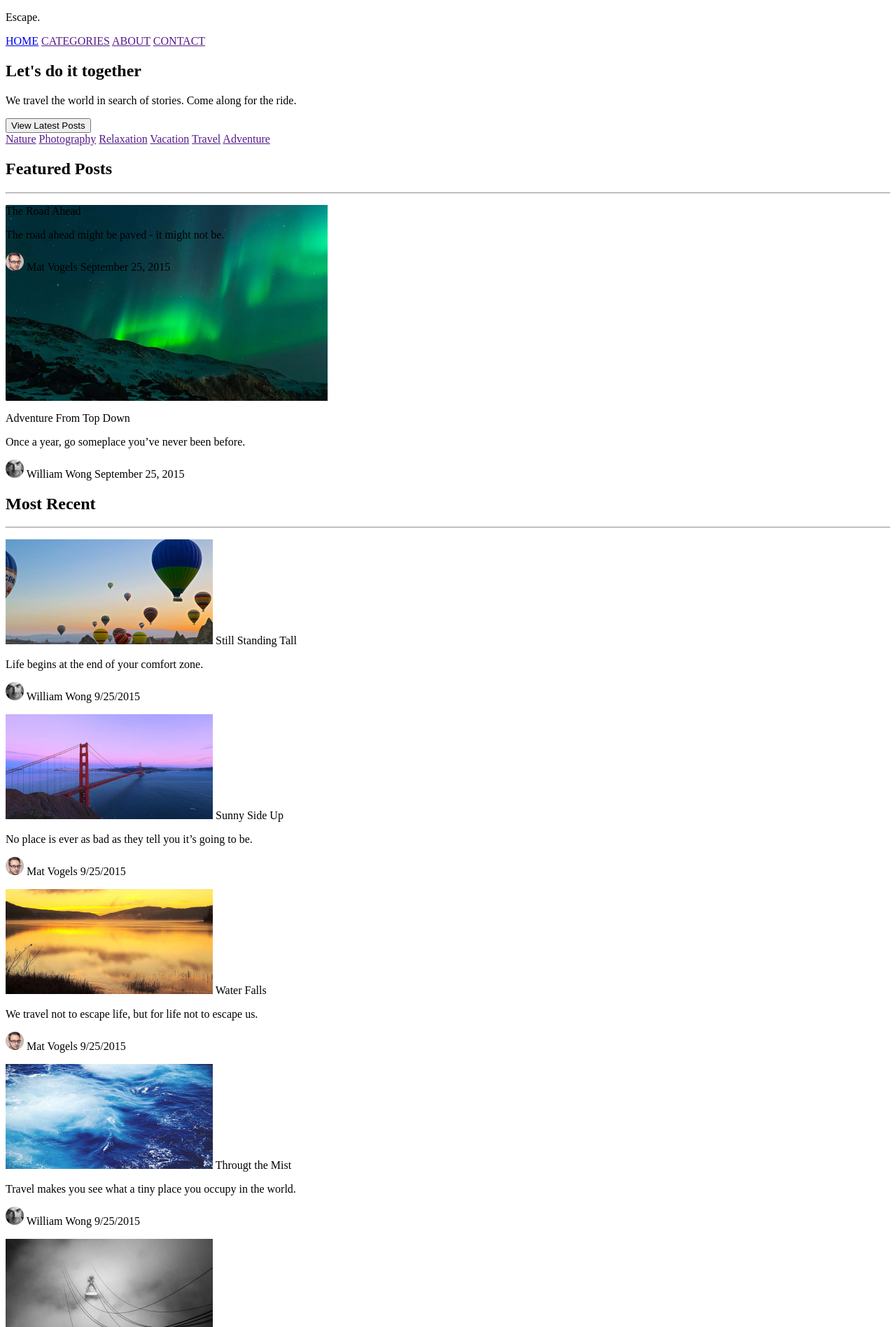
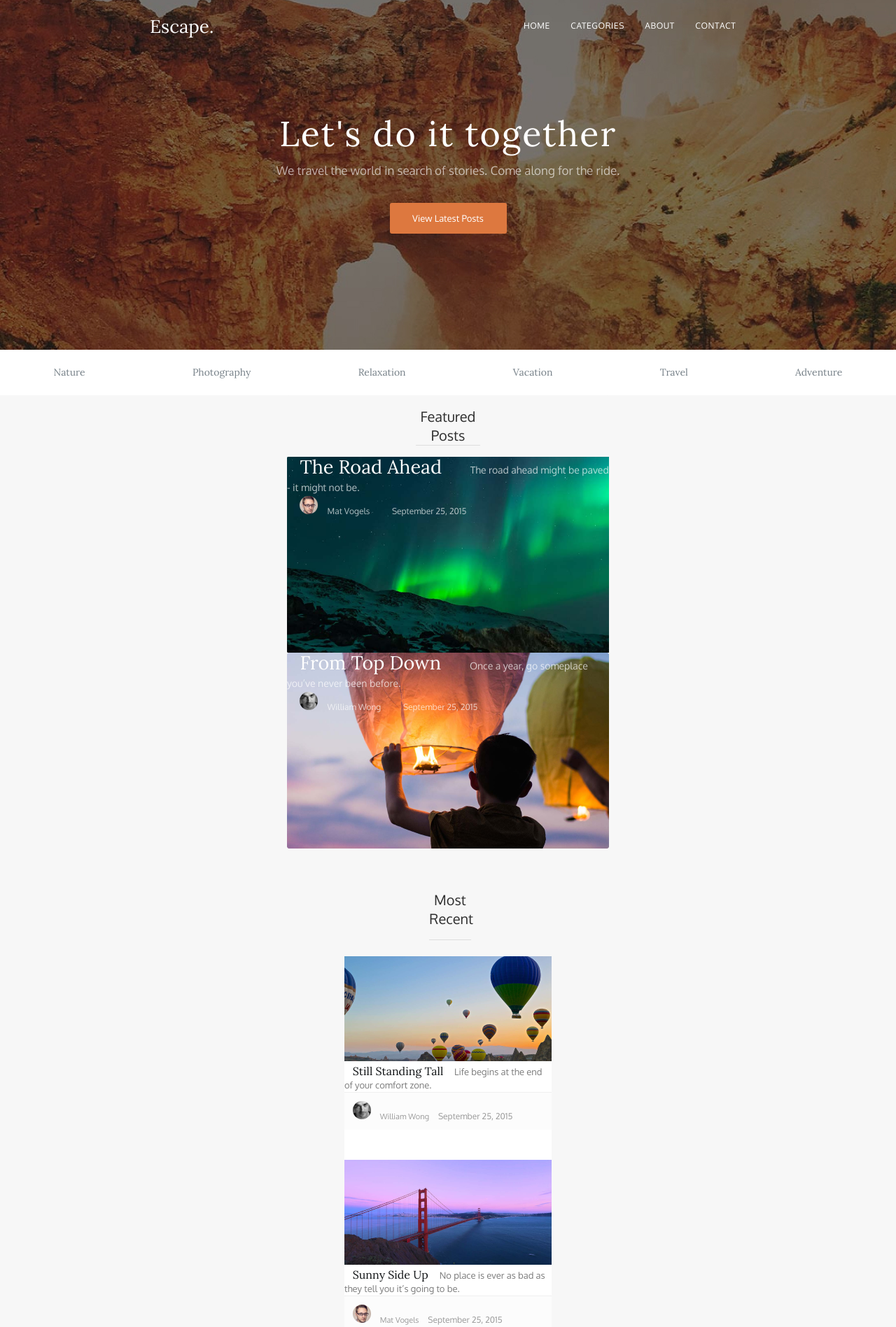
Before and after one commit to lrapidashl/Web-2023, a plain HTML site: page index.html in a window 1280 px wide. Shown: the top 1897 px of the page at 70% size. Drawn offline with Linux system fonts and the light colour scheme.

Commit message:
К сожалению стили(

```diff
--- /dev/null
+++ b/css/main.css
@@ -0,0 +1,80 @@
+.page {
+    margin: 0;
+    overflow-x: hidden;
+}
+
+.header {
+    display: flex;
+    justify-content: space-around;
+    align-items: center;
+    position: absolute;
+    height: 74px;
+    width: 100%;
+    color: #FFFFFF;
+}
+
+.header_color_black {
+    color: #000000;
+}
+
+.header__logo {
+    font: 26px "Lora", serif;
+}
+
+.header__navigation {
+    display: flex;
+    justify-content: space-around;
+    width: 26%;
+    font: 12px/1.86 "Oxygen", sans-serif;
+    letter-spacing: 0.6px;
+    text-transform: uppercase;
+}
+
+.header-navigation__link {
+    color: #FFFFFF;
+    text-decoration: none;
+}
+
+.header-navigation__link_color_black {
+    color: #000000;
+}
+
+.main {
+    display: flex;
+    align-items: center;
+    flex-flow: column;
+    background: #F7F7F7;
+}
+
+.footer {
+    width: 100%;
+    height: 89px;
+    background: url(../images/footer_image.png);
+    background-size: cover;
+}
+
+.footer__blackout {
+    display: flex;
+    justify-content: space-around;
+    align-items: center;
+    width: 100%;
+    height: 100%;
+    background: rgba(35, 47, 56, 0.6);
+}
+
+.footer__logo {
+    color: #FFFFFF;
+    font: 400 26px "Lora", serif;
+}
+
+.footer__navigation {
+    display: flex;
+    justify-content: space-around;
+    width: 26%;
+    font: 11px/2.36 "Oxygen", sans-serif;
+}
+
+.footer__navigation-link {
+    color: rgba(255, 255, 255, 0.6);
+    text-decoration: none;
+}
--- /dev/null
+++ b/css/main_page.css
@@ -0,0 +1,178 @@
+.top-block {
+    display: flex;
+    flex-flow: column;
+    align-items: center;
+    justify-content: center;
+    width: 100%;
+    height: 500px;
+    background: url(../images/top_block_image.jpg);
+    background-size: cover;
+    color: #FFFFFF;
+}
+
+.top-block__title {
+    font: 50px/1.02 "Lora", serif;
+    letter-spacing: 2px;
+    margin: 0;
+}
+
+.top-block__description {
+    color: rgba(255, 255, 255, 0.63);
+    font: 17px/1.18 "Oxygen", sans-serif;
+}
+
+.top-block__button {
+    cursor: pointer;
+    width: 167px;
+    height: 44px;
+    background: #DD783F;
+    border-radius: 3px;
+    border: 0;
+    color: #FFFFFF;
+    font: 13px/1.54 "Oxygen", sans-serif;
+}
+
+.tags {
+    display: flex;
+    justify-content: space-around;
+    align-items: center;
+    width: 100%;
+    height: 65px;
+    background: #FFFFFF;
+    font: 14px/1.43 "Lora", serif;
+}
+
+.tags__link {
+    color: #768088;
+    text-decoration: none;
+}
+
+.featured-posts {
+    display: flex;
+    flex-flow: column wrap;
+    align-items: center;
+    background: #F7F7F7;
+    border-radius: 3px;
+    margin: 0;
+}
+
+.featured-posts__title {
+    text-align: center;
+    width: 20%;
+    border-bottom: 1px solid #DEDEDE;
+    color: #2E2E2E;
+    font: 20px/1.35 "Oxygen", sans-serif;
+}
+
+.feautured-posts__post {
+    width: 460px;
+    height: 280px;
+    color: #FFFFFF;
+}
+
+.feautured-posts__post_the-road-ahead {
+    background-image: url(../images/posts/the_road_ahead.png);
+    background-size: cover;
+}
+
+.feautured-posts__post_from-top-down {
+    background-image: url(../images/posts/from_top_down.png);
+    background-size: cover;
+}
+
+.featured-posts__post-title {
+    font: 27px/1.11 "Lora", serif;
+    margin: 0 4%;
+}
+
+.featured-posts__post-description {
+    font: 14px/1.79 "Oxygen", sans-serif;
+    color: rgba(255, 255, 255, 0.7);
+    margin: 0 4%;
+}
+
+.featured-posts__information {
+    width: 100%;
+}
+
+.featured-posts__post-author-image {
+    width: 26px;
+    height: 26px;
+    color: rgba(255, 255, 255, 0.7);
+    margin: 0 0 0 4%;
+}
+
+.featured-posts__post-author {
+    font: 12px/2.92 "Oxygen", sans-serif;
+    color: rgba(255, 255, 255, 0.7);
+    margin: 0 2%;
+}
+
+.featured-posts__post-date {
+    font: 12px/2.92 "Oxygen", sans-serif;
+    color: rgba(255, 255, 255, 0.7);
+    margin: 0 4%;
+}
+
+.most-recent {
+    padding: 60px 17% 7px;
+    background: #F7F7F7;
+}
+
+.most-recent__title {
+    text-align: center;
+    width: 20%;
+    padding: 0 0 16px;
+    margin: 0 41% 23px;
+    border-bottom: 1px solid #DEDEDE;
+    color: #2E2E2E;
+    font: 20px/1.35 "Oxygen", sans-serif;
+}
+
+.most-recent__post {
+    width: 296px;
+    height: 291px;
+    background: #FFFFFF;
+}
+
+.most-recent__post-image {
+    width: 100%;
+    height: 150px;
+}
+
+.most-recent__post-title {
+    font: 16px/1.31 "Lora", serif;
+    color: #101315;
+    margin: 5% 0 0 4%;
+}
+
+.most-recent__post-description {
+    width: 100%;
+    font: 13px/1.46 "Oxygen", sans-serif;
+    color: #7A7A7A;
+    padding: 2% 0 11% 4%;
+}
+
+.most-recent__information {
+    width: 100%;
+    background: #FCFCFC;
+    border-top: 1px solid #EFEFEF;
+}
+
+.most-recent__post-author-image {
+    width: 26px;
+    height: 26px;
+    margin: 4% 0 0 4%;
+}
+
+.most-recent__post-author {
+    font: 11px/3.18 "Oxygen", sans-serif;
+    color: #999999;
+    margin: 4% 0 0 3%;
+}
+
+.most-recent__post-date {
+    font: 12px/3.18 "Oxygen", sans-serif;
+    color: #999999;
+    margin: 4% 4% 0 3%;
+}
--- a/index.html
+++ b/index.html
@@ -4,155 +4,132 @@
   <head>
     <meta charset="utf-8" />
     <title>Let's do it together</title>
-    <style>
-      #the_road_ahead{
-        width: 460px;
-        height: 280px;
-        background-image: url(./images/posts/the_road_ahead.png);
-        background-size: cover;
-      }
-    </style>
+    <link rel="stylesheet" href="./css/main.css" />
+    <link rel="stylesheet" href="./css/main_page.css" />
+    <link href="https://fonts.googleapis.com/css2?family=Lora&family=Oxygen&display=swap" rel="stylesheet">
   </head>
 
-  <body>
-    <header>
-      <p>Escape.</p>
-      <nav>
-        <a href="./index.html">HOME</a>
-        <a href="">CATEGORIES</a>
-        <a href="">ABOUT</a>
-        <a href="">CONTACT</a>
+  <body class="page">
+    <header class="header">
+      <span class="header__logo">Escape.</span>
+      <nav class="header__navigation">
+        <a href="./index.html" class="header-navigation__link">HOME</a>
+        <a href="#" class="header-navigation__link">CATEGORIES</a>
+        <a href="#" class="header-navigation__link">ABOUT</a>
+        <a href="#" class="header-navigation__link">CONTACT</a>
       </nav>
     </header>
-    <section>
-      <h1>Let's do it together</h1>
-      <p>
-        We travel the world in search of stories. Come along for the ride.
-      </p>
-      <button>View Latest Posts</button>
-      <nav>
-        <a href="">Nature</a>
-        <a href="">Photography</a>
-        <a href="">Relaxation</a>
-        <a href="">Vacation</a>
-        <a href="">Travel</a>
-        <a href="">Adventure</a>
-      </nav>
-    </section>
-    <section>
-      <h2>Featured Posts</h2>
-      <hr />
-      <div onclick="location.href='./the-road-ahead.html'" id="the_road_ahead">
-        <p>The Road Ahead</p>
-        <p>
-          The road ahead might be paved - it might not be.
-        </p>
-        <p>
-          <img src="./images/authors/Mat_Vogels.png" alt="Mat Vogels" width="26" height="26"/>
-          Mat Vogels <span>September 25, 2015</span>
-        </p>
+    <div class="main">
+      <div class="top-block">
+        <h1 class="top-block__title">Let's do it together</h1>
+        <p class="top-block__description">We travel the world in search of stories. Come along for the ride.</p> <br>
+        <button class="top-block__button">View Latest Posts</button>
       </div>
-      <div>
-        <p>Adventure From Top Down</p>
-        <p>
-          Once a year, go someplace you’ve never been before.
-        </p>
-        <p>
-          <img src="./images/authors/William_Wong.png" alt="William Wong" width="26" height="26"/>
-          William Wong <span>September 25, 2015</span>
-        </p>
+      <div class="tags">
+        <a href="#" class="tags__link">Nature</a>
+        <a href="#" class="tags__link">Photography</a>
+        <a href="#" class="tags__link">Relaxation</a>
+        <a href="#" class="tags__link">Vacation</a>
+        <a href="#" class="tags__link">Travel</a>
+        <a href="#" class="tags__link">Adventure</a>
+      </div>
+      <section class="featured-posts">
+        <h2 class="featured-posts__title">Featured Posts</h2>
+        <div onclick="location.href='./the_road_ahead.html'"
+          class="feautured-posts__post feautured-posts__post_the-road-ahead">
+          <span class="featured-posts__post-title">The Road Ahead</span>
+          <span class="featured-posts__post-description">The road ahead might be paved - it might not be.</span>
+          <div class="featured-posts__information">
+            <img src="./images/authors/Mat_Vogels.png" alt="Mat Vogels" class="featured-posts__post-author-image" />
+            <span class="featured-posts__post-author">Mat Vogels</span>
+            <span class="featured-posts__post-date">September 25, 2015</span>
+          </div>
+        </div>
+        <div class="feautured-posts__post feautured-posts__post_from-top-down">
+          <span class="featured-posts__post-title">From Top Down</span>
+          <span class="featured-posts__post-description">Once a year, go someplace you’ve never been before.</span>
+          <div class="featured-posts__information">
+            <img src="./images/authors/William_Wong.png" alt="William Wong" class="featured-posts__post-author-image" />
+            <span class="featured-posts__post-author">William Wong</span>
+            <span class="featured-posts__post-date">September 25, 2015</span>
+          </div>
         </div>
       </section>
-    <section>
-      <h2>Most Recent</h2>
-      <hr />
-      <div>
-        <p>
-          <img src="./images/posts/still_standing_tall.png" alt="Balloons in the sky" width="296" height="150"/>
-          Still Standing Tall
-        </p>
-        <p>
-          Life begins at the end of your comfort zone.
-        </p>
-        <p>
-          <img src="./images/authors/William_Wong.png" alt="William Wong" width="26" height="26"/>
-          William Wong <span>9/25/2015</span>
-        </p>
+      <section class="most-recent">
+        <h2 class="most-recent__title">Most Recent</h2>
+        <div class="most-recent__post">
+          <img src="./images/posts/still_standing_tall.png" alt="Balloons in the sky" class="most-recent__post-image" />
+          <span class="most-recent__post-title">Still Standing Tall</span>
+          <span class="most-recent__post-description">Life begins at the end of your comfort zone.</span>
+          <div class="most-recent__information">
+            <img src="./images/authors/William_Wong.png" alt="William Wong" class="most-recent__post-author-image" />
+            <span class="most-recent__post-author">William Wong</span>
+            <span class="most-recent__post-date">September 25, 2015</span>
           </div>
-      <div>
-        <p>
-          <img src="./images/posts/sunny_side_up.png" alt="Golden gate bridge" width="296" height="150"/>
-          Sunny Side Up
-        </p>
-        <p>
-          No place is ever as bad as they tell you it’s going to be.
-        </p>
-        <p>
-          <img src="./images/authors/Mat_Vogels.png" alt="Mat Vogels" width="26" height="26"/>
-          Mat Vogels <span>9/25/2015</span>
-        </p>
         </div>
-      <div>
-        <p>
-          <img src="./images/posts/water_falls.png" alt="Yellow dawn over the lake" width="296" height="150"/>
-          Water Falls
-        </p>
-        <p>
-          We travel not to escape life, but for life not to escape us.
-        </p>
-        <p>
-          <img src="./images/authors/Mat_Vogels.png" alt="Mat Vogels" width="26" height="26"/>
-          Mat Vogels <span>9/25/2015</span>
-        </p>
+        <div class="most-recent__post">
+          <img src="./images/posts/sunny_side_up.png" alt="Golden gate bridge" class="most-recent__post-image" />
+          <span class="most-recent__post-title">Sunny Side Up</span>
+          <span class="most-recent__post-description">No place is ever as bad as they tell you it’s going to be.</span>
+          <div class="most-recent__information">
+            <img src="./images/authors/Mat_Vogels.png" alt="Mat Vogels" class="most-recent__post-author-image" />
+            <span class="most-recent__post-author">Mat Vogels</span>
+            <span class="most-recent__post-date">September 25, 2015</span>
           </div>
-      <div>
-        <p>
-          <img src="./images/posts/through_the_mist.png" alt="Light waves" width="296" height="150"/>
-          Througt the Mist
-        </p>
-        <p>
-          Travel makes you see what a tiny place you occupy in the world.
-        </p>
-        <p>
-          <img src="./images/authors/William_Wong.png" alt="William Wong" width="26" height="26"/>
-          William Wong <span>9/25/2015</span>
-        </p>
         </div>
-      <div>
-        <p>
-          <img src="./images/posts/awaken_early.png" alt="Funicular in thick fog" width="296" height="150"/>
-          Awaken Early
-        </p>
-        <p>
-          Not all those who wander are lost.
-        </p>
-        <p>
-          <img src="./images/authors/Mat_Vogels.png" alt="Mat Vogels" width="26" height="26"/>
-          Mat Vogels <span>9/25/2015</span>
-        </p>
+        <div class="most-recent__post">
+          <img src="./images/posts/water_falls.png" alt="Yellow dawn over the lake" class="most-recent__post-image" />
+          <span class="most-recent__post-title">Water Falls</span>
+          <span class="most-recent__post-description">We travel not to escape life, but for life not to escape us.</span>
+          <div class="most-recent__information">
+            <img src="./images/authors/Mat_Vogels.png" alt="Mat Vogels" class="most-recent__post-author-image" />
+            <span class="most-recent__post-author">Mat Vogels</span>
+            <span class="most-recent__post-date">September 25, 2015</span>
           </div>
-      <div>
-        <p>
-          <img src="./images/posts/try_it_always.png" alt="A man stands in front of a waterfall with a rainbow" width="296" height="150"/>
-          Try it Always
-        </p>
-        <p>
-          The world is a book, and those who do not travel read only one page.
-        </p>
-        <p>
-          <img src="./images/authors/Mat_Vogels.png" alt="Mat Vogels" width="26" height="26"/>
-          Mat Vogels <span>9/25/2015</span>
-        </p>
+        </div>
+        <div class="most-recent__post">
+          <img src="./images/posts/through_the_mist.png" alt="Light waves" class="most-recent__post-image" />
+          <span class="most-recent__post-title">Througt the Mist</span>
+          <span class="most-recent__post-description">Travel makes you see what a tiny place you occupy in the world.</span>
+          <div class="most-recent__information">
+            <img src="./images/authors/William_Wong.png" alt="William Wong" class="most-recent__post-author-image" />
+            <span class="most-recent__post-author">William Wong</span>
+            <span class="most-recent__post-date">September 25, 2015</span>
+          </div>
+        </div>
+        <div class="most-recent__post">
+          <img src="./images/posts/awaken_early.png" alt="Funicular in thick fog" class="most-recent__post-image" />
+          <span class="most-recent__post-title">Awaken Early</span>
+          <span class="most-recent__post-description">Not all those who wander are lost.</span>
+          <div class="most-recent__information">
+            <img src="./images/authors/Mat_Vogels.png" alt="Mat Vogels" class="most-recent__post-author-image" />
+            <span class="most-recent__post-author">Mat Vogels</span>
+            <span class="most-recent__post-date">September 25, 2015</span>
+          </div>
+        </div>
+        <div class="most-recent__post">
+          <img src="./images/posts/try_it_always.png" alt="A man stands in front of a waterfall with a rainbow"
+            class="most-recent__post-image" />
+          <span class="most-recent__post-title">Try it Always</span>
+          <span class="most-recent__post-description">The world is a book, and those who do not travel read only one page.</span>
+          <div class="most-recent__information">
+            <img src="./images/authors/Mat_Vogels.png" alt="Mat Vogels" class="most-recent__post-author-image" />
+            <span class="most-recent__post-author">Mat Vogels</span>
+            <span class="most-recent__post-date">September 25, 2015</span>
+          </div>
         </div>
       </section>
-    <footer>
-      <span>Escape.</span>
-      <nav>
-        <a href="./index.html">HOME</a>
-        <a href="">CATEGORIES</a>
-        <a href="">ABOUT</a>
-        <a href="">CONTACT</a>
+    </div>
+    <footer class="footer">
+      <div class="footer__blackout">
+        <span class="footer__logo">Escape.</span>
+        <nav class="footer__navigation">
+          <a href="./index.html" class="footer__navigation-link">HOME</a>
+          <a href="#" class="footer__navigation-link">CATEGORIES</a>
+          <a href="#" class="footer__navigation-link">ABOUT</a>
+          <a href="#" class="footer__navigation-link">CONTACT</a>
         </nav>
+      </div>
     </footer>
   </body>
 
```
Also changed, not shown: css/the_road_ahead.css (added, +37 -0 lines), the-road-ahead.html (deleted, +0 -64 lines), the_road_ahead.html (added, +71 -0 lines), images/footer_image.png (added), images/posts/from_top_down.png (added), images/top_block_image.jpg (added). Lines whose indentation alone changed are shown as unchanged.
